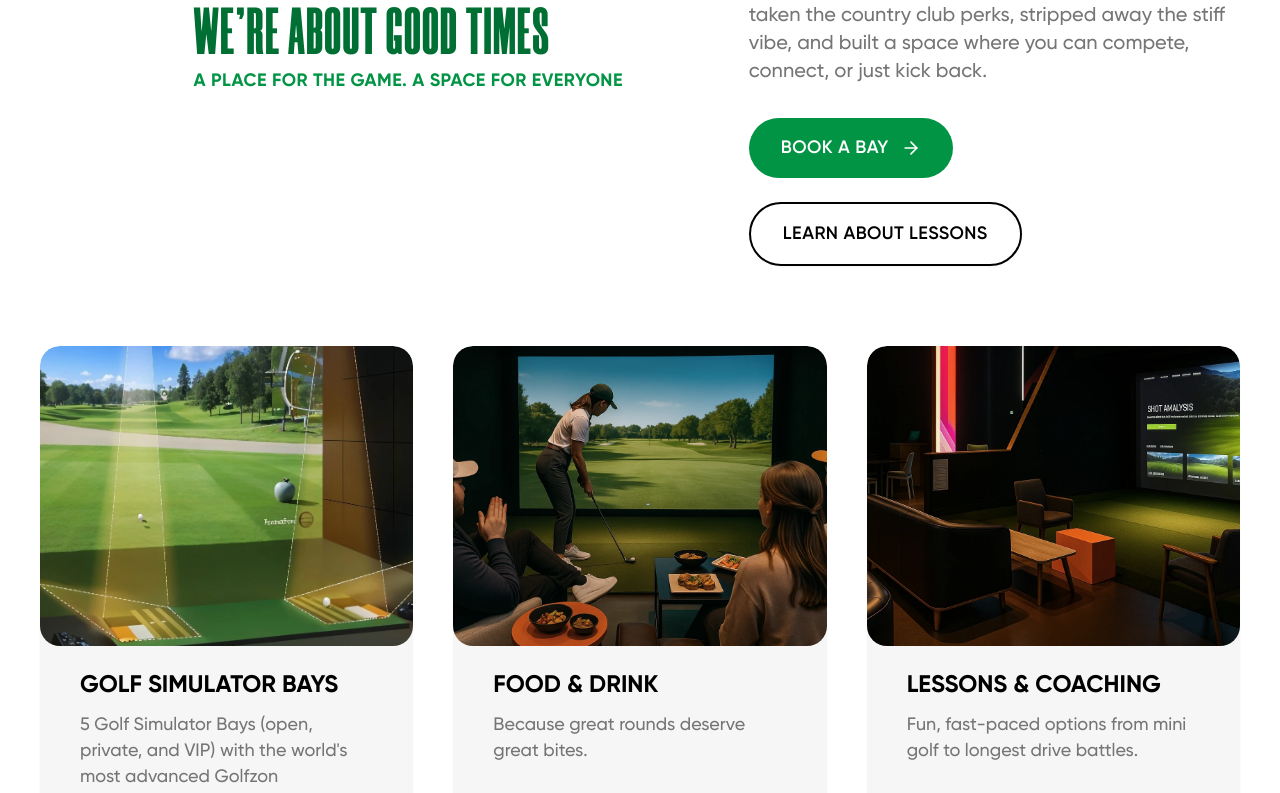
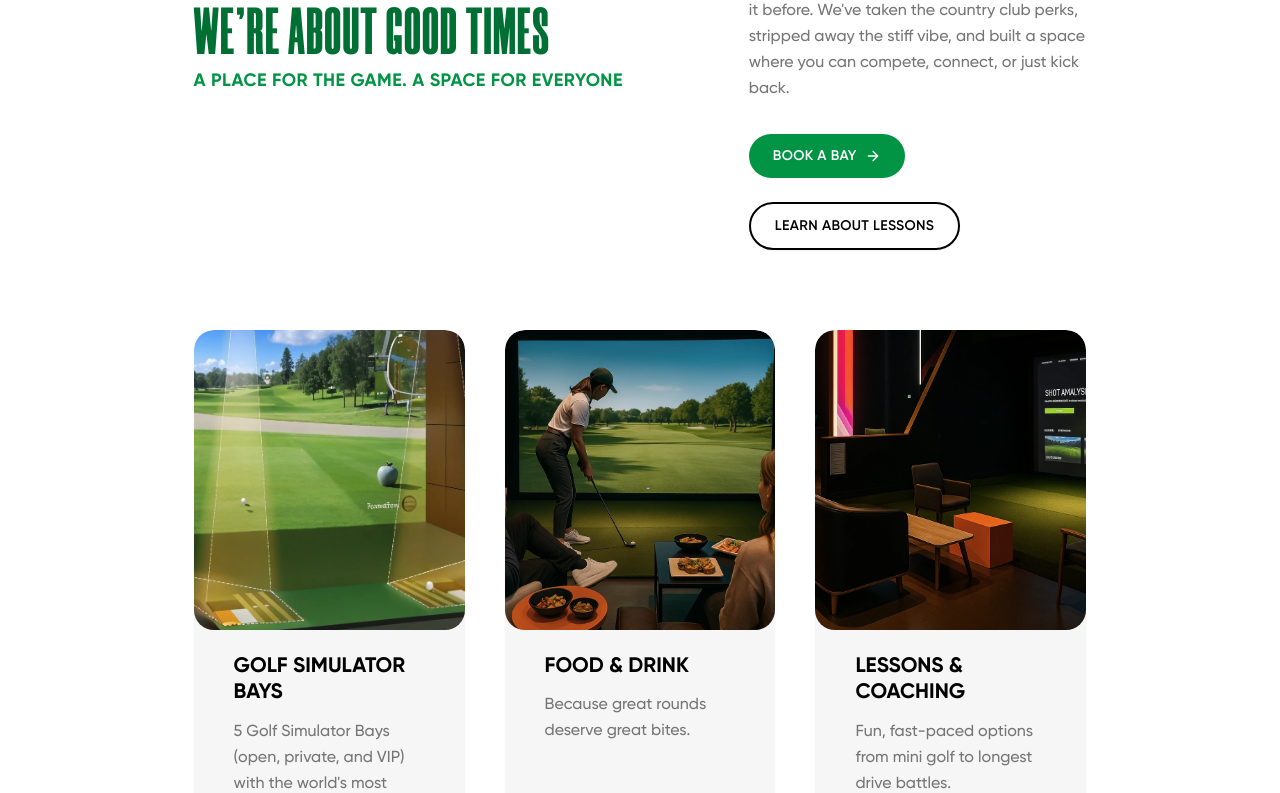
Before and after one commit to mohd-azaan/TVG, a React (Vite) app: page / in a window 1280 px wide. Shown: the part 966-1759 px from the top of the page. Built offline with nearby package versions, Linux system fonts and the light colour scheme.

Commit message:
fix: Improve layout and styling in ServicesSection for better readability and user experience

```diff
--- a/src/screens/HomepageDesktop/sections/ServicesSection/ServicesSection.jsx
+++ b/src/screens/HomepageDesktop/sections/ServicesSection/ServicesSection.jsx
@@ -33,7 +33,7 @@ const serviceCards = [
 		image: '/advanced-simulators-1-1.png',
 	},
 	{
-		title: 'SIMULATOR OWNERSHIP/RENTAL',
+		title: 'SIMULATOR OWNERSHIP/\nRENTAL',
 		description: 'Take the game to your space',
 		image: '/advanced-simulators-1-5.png',
 	},
@@ -41,7 +41,7 @@ const serviceCards = [
 
 export const ServicesSection = () => {
 	return (
-		<section className='w-full py-6 sm:py-10 lg:py-4 xl:py-18 bg-white'>
+		<section className='w-full pt-6 sm:pt-10 lg:pt-4 xl:pt-18 pb-32 bg-white'>
 			<div className='relative max-w-[1920px] mx-auto px-4 sm:px-6 lg:px-10'>
 				{/* Header Section */}
 				<div className='grid grid-cols-1 lg:grid-cols-2 gap-8 lg:gap-16 mb-16 sm:mb-20 lg:mb-24s lg:ml-[12vw] md:ml-[8vw]'>
@@ -59,8 +59,8 @@ export const ServicesSection = () => {
 						</div>
 					</div>
 
-					<div className='space-y-6 sm:space-y-8 flex flex-col justify-center'>
-						<p className='text-base sm:text-lg lg:text-xl font-medium text-[#757575] leading-relaxed'>
+					<div className='space-y-6 sm:space-y-8 flex flex-col justify-center lg:mr-[12vw] md:mr-[8vw] max-w-xl'>
+						<p className='text-[16px] font-medium text-[#757575] leading-relaxed'>
 							At The Virtual Greens, the experience is what matters most. It's
 							golf, but not like you've seen it before. We've taken the country
 							club perks, stripped away the stiff vibe, and built a space where
@@ -72,16 +72,16 @@ export const ServicesSection = () => {
 								href='https://widget.servmeco.com/?oid=1662'
 								target='_blank'
 								rel='noopener noreferrer'
-								className='bg-[#009444] hover:bg-[#007a3a] text-white rounded-full px-8 py-4 h-auto text-lg font-semibold tracking-wide inline-flex items-center gap-3 transition-colors duration-200'
+								className='bg-[#009444] hover:bg-[#007a3a] text-white rounded-full px-6 py-3 h-auto text-sm font-semibold tracking-wide inline-flex items-center gap-2 transition-colors duration-200'
 							>
 								BOOK A BAY
-								<ArrowRightIcon className='w-5 h-5' />
+								<ArrowRightIcon className='w-4 h-4' />
 							</a>
 
 							<Link to='/learn' className='inline-block'>
 								<Button
 									variant='outline'
-									className='border-2 border-black text-black hover:bg-gray-50 rounded-full px-8 py-4 h-auto text-lg font-semibold tracking-wide transition-colors duration-200'
+									className='border-2 border-black text-black hover:bg-gray-50 rounded-full px-6 py-3 h-auto text-sm font-semibold tracking-wide transition-colors duration-200'
 								>
 									LEARN ABOUT LESSONS
 								</Button>
@@ -91,11 +91,11 @@ export const ServicesSection = () => {
 				</div>
 
 				{/* Service Cards Grid - Exact Figma Design */}
-				<div className='grid grid-cols-1 sm:grid-cols-2 lg:grid-cols-3 gap-6 lg:gap-8 xl:gap-10'>
+				<div className='grid grid-cols-1 sm:grid-cols-2 lg:grid-cols-3 gap-6 lg:gap-8 xl:gap-10 lg:ml-[12vw] md:ml-[8vw] lg:mr-[12vw] md:mr-[8vw]'>
 					{serviceCards.map((service, index) => (
 						<Card
 							key={`service-${index}`}
-							className='bg-[#F6F6F6] border-0 rounded-[20px] overflow-hidden shadow-sm hover:shadow-lg transition-all duration-300 group'
+							className='bg-[#F6F6F6] hover:bg-[#74FFA7] border-0 rounded-[20px] overflow-hidden shadow-sm hover:shadow-lg transition-all duration-300 group'
 						>
 							<div className='space-y-4 p-0'>
 								{/* Image Container - Dark placeholder exactly like Figma */}
@@ -109,28 +109,10 @@ export const ServicesSection = () => {
 
 								{/* Content Container */}
 								<CardContent className='px-10 pb-10 pt-2 space-y-3'>
-									<h3
-										className='text-black leading-tight'
-										style={{
-											fontFamily: "'Gilroy', Helvetica, sans-serif",
-											fontSize: '24px',
-											fontWeight: '700',
-											letterSpacing: '0px',
-											lineHeight: 'normal',
-										}}
-									>
+									<h3 className='text-black leading-tight font-gilroy font-bold text-[21px]'>
 										{service.title}
 									</h3>
-									<p
-										className='text-[#757575] leading-relaxed'
-										style={{
-											fontFamily: "'Gilroy', Helvetica, sans-serif",
-											fontSize: '18px',
-											fontWeight: '500',
-											letterSpacing: '0px',
-											lineHeight: '26px',
-										}}
-									>
+									<p className='text-[#757575] group-hover:text-[#009444] font-gilroy font-medium text-[16px] leading-[26px] transition-colors duration-300'>
 										{service.description}
 									</p>
 								</CardContent>
```
